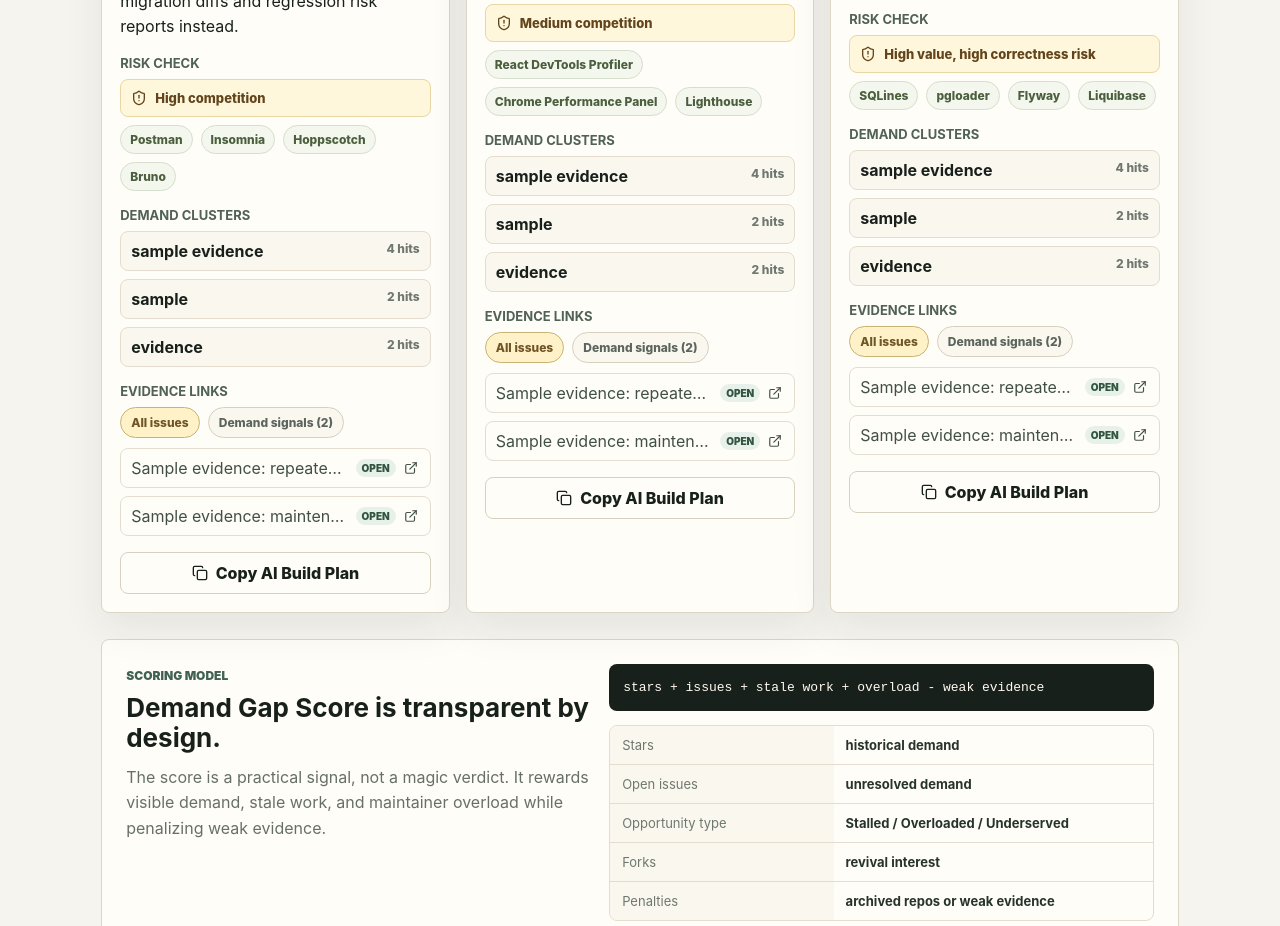
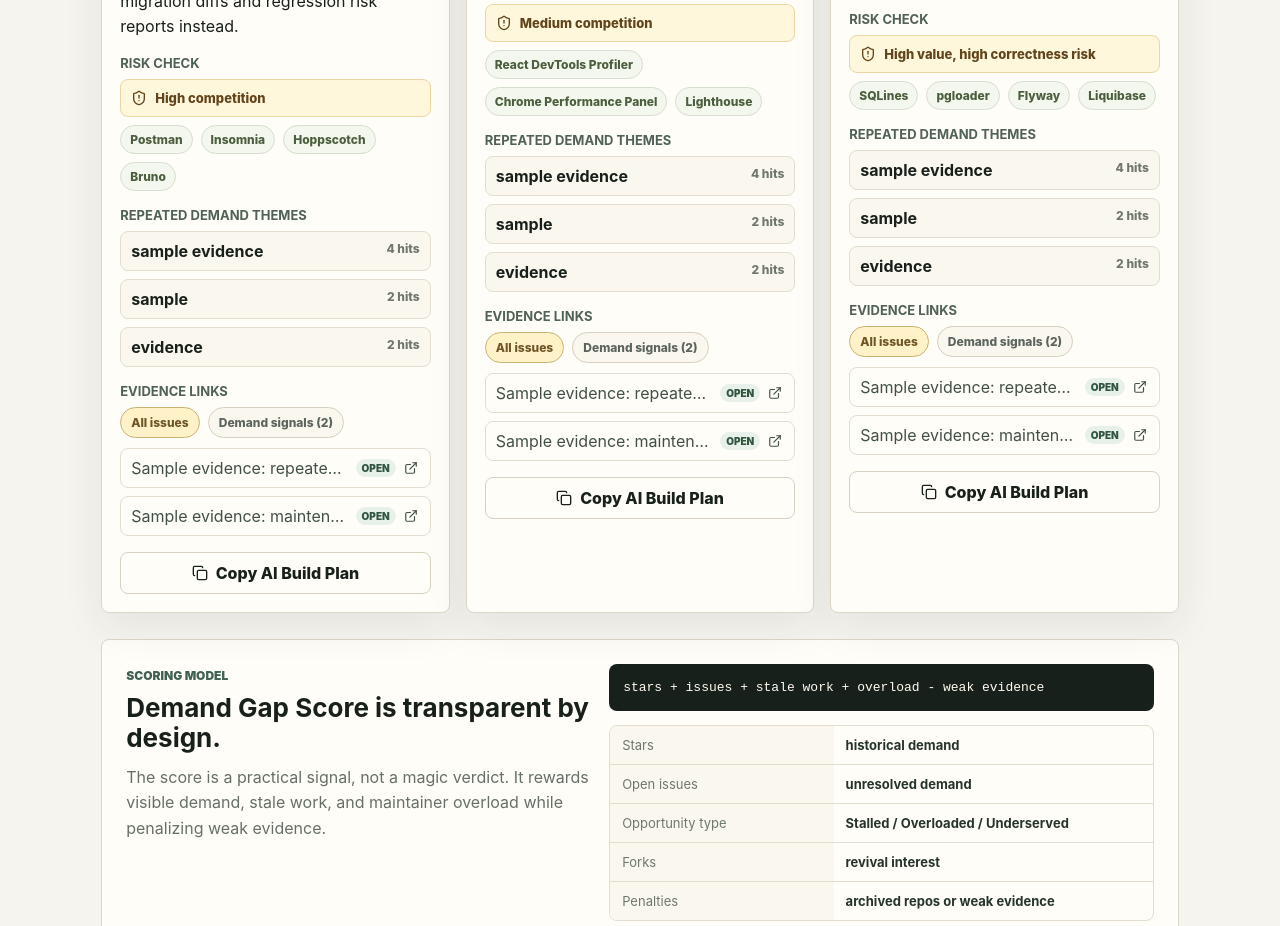
Before and after one commit to TIEGUO-coder/OOS-Goldmine, a React (Vite) app: page / in a window 1280 px wide. Shown: the part 1580-2506 px from the top of the page. Built offline with nearby package versions, Linux system fonts and the light colour scheme.

Commit message:
Rename demand clusters to repeated demand themes

```diff
--- a/src/main.jsx
+++ b/src/main.jsx
@@ -986,7 +986,7 @@ function OpportunityCard({ card }) {
       </section>
 
       <section>
-        <h3>Demand clusters</h3>
+        <h3>Repeated demand themes</h3>
         {card.analysis?.clusters?.length ? (
           <div className="clusterList">
             {card.analysis.clusters.slice(0, 4).map((cluster) => (
@@ -997,7 +997,7 @@ function OpportunityCard({ card }) {
             ))}
           </div>
         ) : (
-          <p className="muted">No clusters found. Try a broader topic or retry later.</p>
+          <p className="muted">No repeated themes found. Try a broader topic or retry later.</p>
         )}
       </section>
 
```
Also changed, not shown: 1 other file (tests, documents, lock files or other folders).
